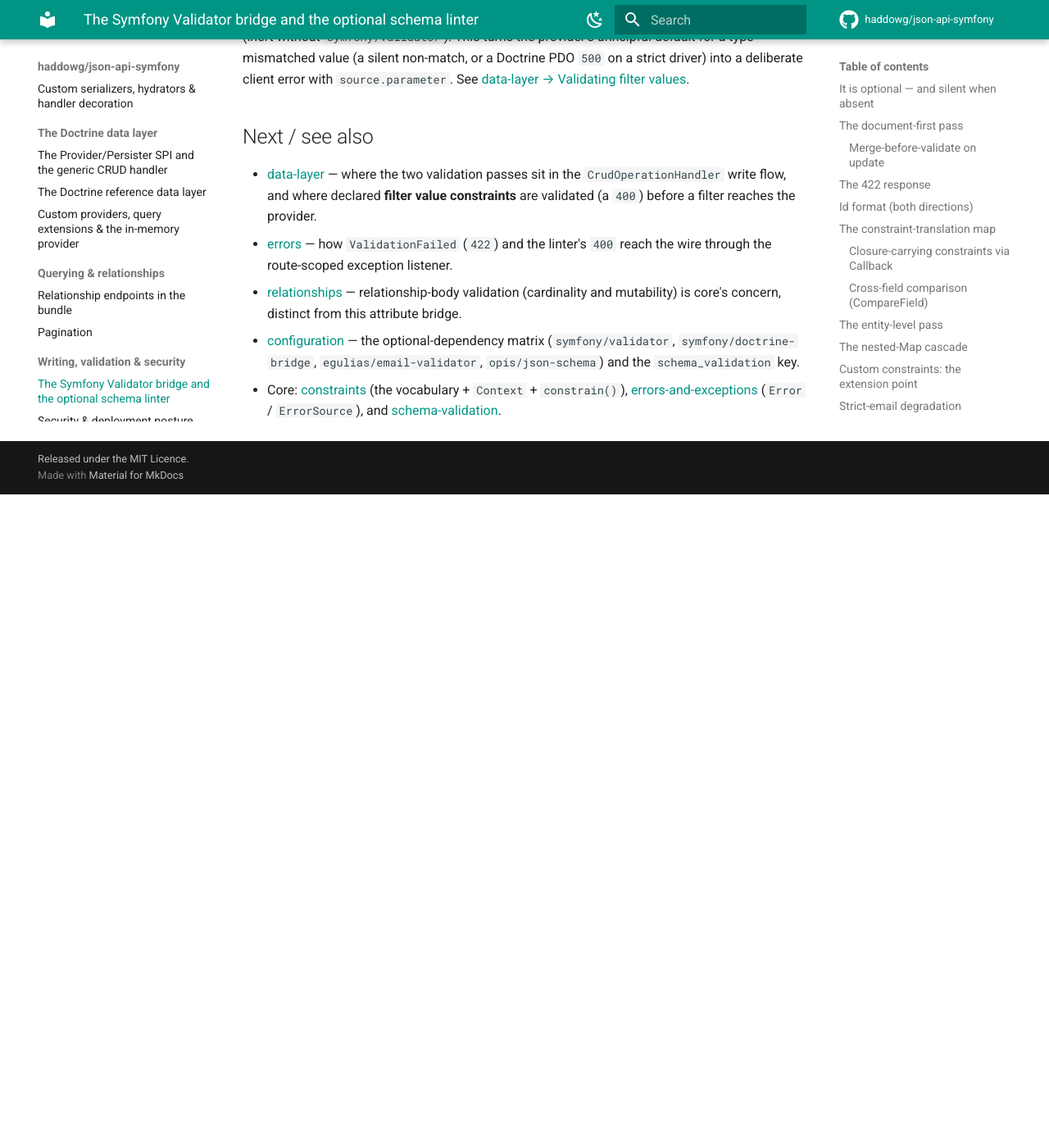
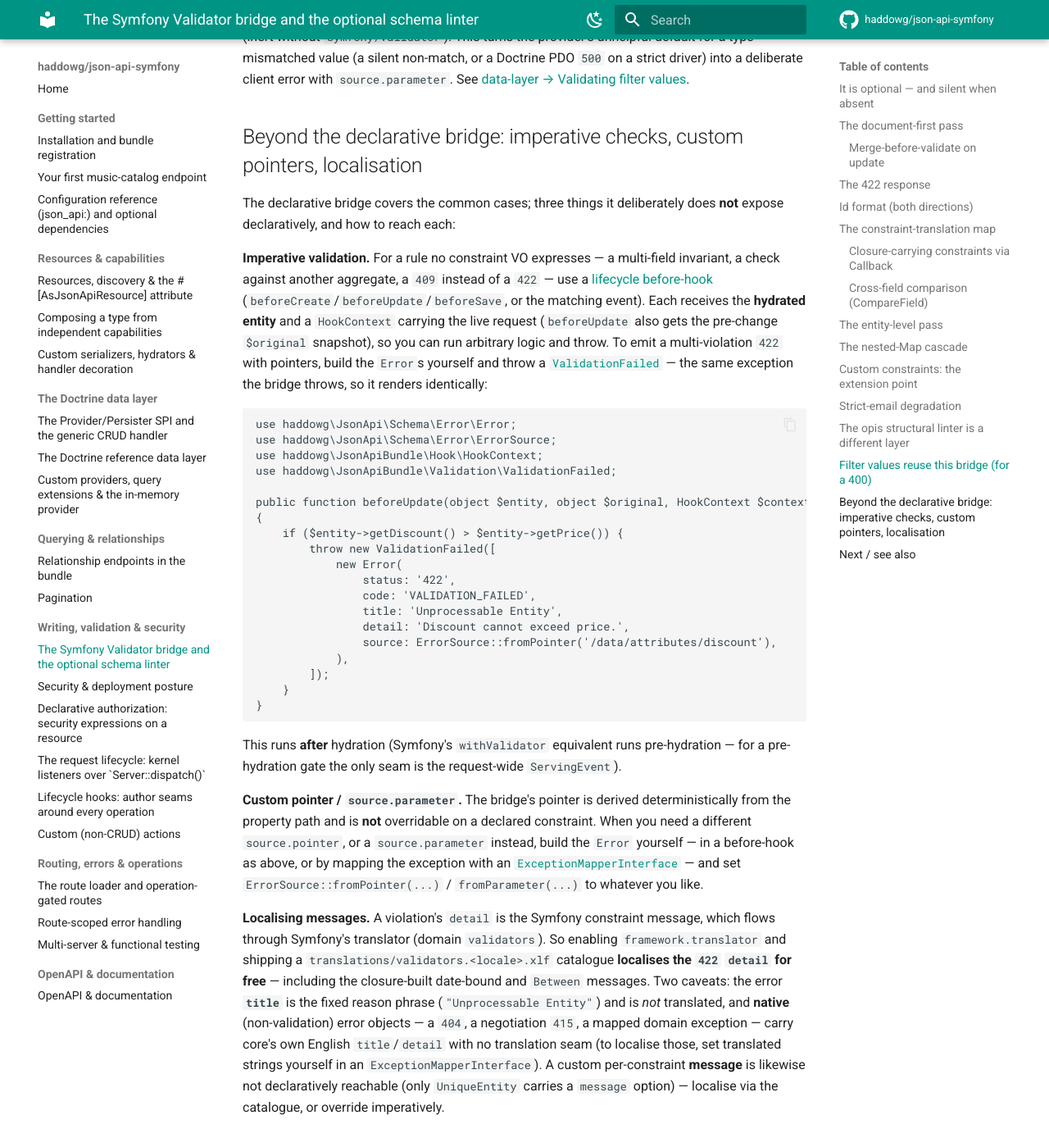
Before and after one commit to haddowg/json-api-symfony, an MkDocs documentation site: the page built from docs/validation.md, in a window 1280 px wide and 1400 px high, scrolled down 10250 px. Shown: the whole window at 82% size. Built offline with MkDocs 1.6.1 and Material for MkDocs 9.7.7, drawn with Linux system fonts in a browser that asks for light colours; comment, search, counter and statistics services are not loaded; before the commit the page ends 10853 px from its top, so only the background shows below that.

Commit message:
docs: document request-narrowing, multi-tenant links, and validation escape hatches (#46)
Documents three capabilities the bundle already supports but that were
undocumented or only reachable through a non-obvious mechanism:

- **Per-request query narrowing** — a resource is an ordinary service,
and its `filters()`/`sorts()`/include allow-list are read fresh per
request, so injecting `Security` and returning a narrower vocabulary per
role refuses a dropped key with a `400` (authorization.md).
- **Multi-tenant links** — leaving `base_uri` empty emits host-relative
links that follow the incoming request's host automatically, the
multi-tenant recipe; a non-empty `base_uri` is a fixed absolute host for
every request (configuration.md).
- **Validation escape hatches** — imperative validation via lifecycle
before-hooks (throwing `ValidationFailed`), a custom
`source.pointer`/`source.parameter` via the same path or an
`ExceptionMapperInterface`, and message localisation through Symfony's
translator (validation.md).

Documentation only; no code changes.

````diff
--- a/docs/authorization.md
+++ b/docs/authorization.md
@@ -61,6 +61,39 @@
   [Doctrine extension](custom-data-providers.md) (or a custom provider) so forbidden
   rows simply never appear (a `404` for a hidden id, not a `403`). A single
   all-or-nothing gate on a collection would be the wrong tool.
+
+## Narrowing the query surface per request
+
+A resource is an ordinary container service (it can take constructor dependencies —
+see [resources](resources.md)), and its `filters()`, `sorts()` and per-relation
+include allow-list are read **fresh on every request**. So you can make the
+*queryable surface itself* depend on the caller: inject `Security` (or `RequestStack`)
+and return a narrower vocabulary for an unprivileged client.
+
+```php
+final class AlbumResource extends AbstractResource
+{
+    public function __construct(private readonly Security $security) {}
+
+    public function filters(): array
+    {
+        $filters = [Where::make('title'), Where::make('releasedAt')];
+        if ($this->security->isGranted('ROLE_ADMIN')) {
+            $filters[] = Where::make('internalNotes'); // admins only
+        }
+
+        return $filters;
+    }
+}
+```
+
+A filter or sort key not in the returned set is rejected with a `400` exactly as an
+unknown key would be — so dropping `internalNotes` for a non-admin means their
+`filter[internalNotes]=…` is *refused*, not silently ignored. The same technique
+narrows `sorts()` and the include allow-list. This is request-time **vocabulary**
+narrowing — the Laravel `forget`/`notSupported` equivalent — and it composes with
+row-level scoping (a [Doctrine extension](custom-data-providers.md) that hides
+forbidden *rows*) and with the declarative `security` gate above.
 
 ## Per-object authorization with a Voter
 
--- a/docs/configuration.md
+++ b/docs/configuration.md
@@ -59,6 +59,15 @@
 [server.md](https://github.com/haddowg/json-api/blob/main/docs/server.md) for what
 a core `Server` does with them. A single-API app sets just `base_uri` (and usually
 nothing else) and never touches `servers:`.
+
+> **Empty `base_uri` (the default) emits host-relative links** — `/albums/1`, with no
+> scheme or host — which a client resolves against whatever host it reached the API on.
+> That is the **multi-tenant / multi-host recipe**: one deployment served under several
+> hostnames emits links that follow the incoming request's host automatically, with no
+> per-request configuration. Set a non-empty `base_uri` only when every link must carry
+> a single fixed absolute host (e.g. a canonical public host regardless of the request);
+> it is a compile-time constant applied to every request and is **not** request-host
+> aware — there is no per-request `baseUri()` override today.
 
 ### Container parameters
 
--- a/docs/validation.md
+++ b/docs/validation.md
@@ -442,6 +442,67 @@
 error with `source.parameter`. See
 [data-layer → Validating filter values](data-layer.md#validating-filter-values).
 
+## Beyond the declarative bridge: imperative checks, custom pointers, localisation
+
+The declarative bridge covers the common cases; three things it deliberately does
+**not** expose declaratively, and how to reach each:
+
+**Imperative validation.** For a rule no constraint VO expresses — a multi-field
+invariant, a check against another aggregate, a `409` instead of a `422` — use a
+[lifecycle before-hook](lifecycle-hooks.md) (`beforeCreate`/`beforeUpdate`/`beforeSave`,
+or the matching event). Each receives the **hydrated entity** and a `HookContext`
+carrying the live request (`beforeUpdate` also gets the pre-change `$original`
+snapshot), so you can run arbitrary logic and throw. To emit a multi-violation `422`
+with pointers, build the `Error`s yourself and throw a
+[`ValidationFailed`](../src/Validation/ValidationFailed.php) — the same exception the
+bridge throws, so it renders identically:
+
+```php
+use haddowg\JsonApi\Schema\Error\Error;
+use haddowg\JsonApi\Schema\Error\ErrorSource;
+use haddowg\JsonApiBundle\Hook\HookContext;
+use haddowg\JsonApiBundle\Validation\ValidationFailed;
+
+public function beforeUpdate(object $entity, object $original, HookContext $context): void
+{
+    if ($entity->getDiscount() > $entity->getPrice()) {
+        throw new ValidationFailed([
+            new Error(
+                status: '422',
+                code: 'VALIDATION_FAILED',
+                title: 'Unprocessable Entity',
+                detail: 'Discount cannot exceed price.',
+                source: ErrorSource::fromPointer('/data/attributes/discount'),
+            ),
+        ]);
+    }
+}
+```
+
+This runs **after** hydration (Symfony's `withValidator` equivalent runs
+pre-hydration — for a pre-hydration gate the only seam is the request-wide
+`ServingEvent`).
+
+**Custom pointer / `source.parameter`.** The bridge's pointer is derived
+deterministically from the property path and is **not** overridable on a declared
+constraint. When you need a different `source.pointer`, or a `source.parameter`
+instead, build the `Error` yourself — in a before-hook as above, or by mapping the
+exception with an [`ExceptionMapperInterface`](errors.md) — and set
+`ErrorSource::fromPointer(...)` / `fromParameter(...)` to whatever you like.
+
+**Localising messages.** A violation's `detail` is the Symfony constraint message,
+which flows through Symfony's translator (domain `validators`). So enabling
+`framework.translator` and shipping a `translations/validators.<locale>.xlf`
+catalogue **localises the `422` `detail` for free** — including the closure-built
+date-bound and `Between` messages. Two caveats: the error **`title`** is the fixed
+reason phrase (`"Unprocessable Entity"`) and is *not* translated, and **native**
+(non-validation) error objects — a `404`, a negotiation `415`, a mapped domain
+exception — carry core's own English `title`/`detail` with no translation seam (to
+localise those, set translated strings yourself in an `ExceptionMapperInterface`). A
+custom per-constraint **message** is likewise not declaratively reachable (only
+`UniqueEntity` carries a `message` option) — localise via the catalogue, or override
+imperatively.
+
 ## Next / see also
 
 - [data-layer](data-layer.md) — where the two validation passes sit in the
````
